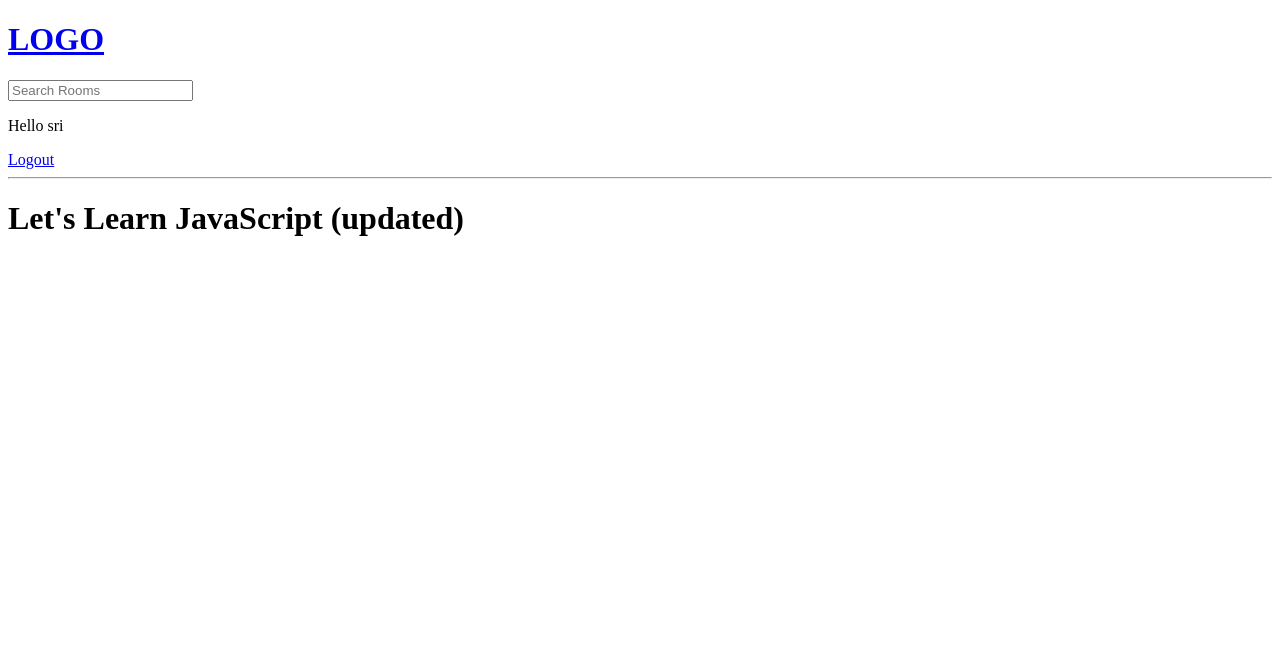
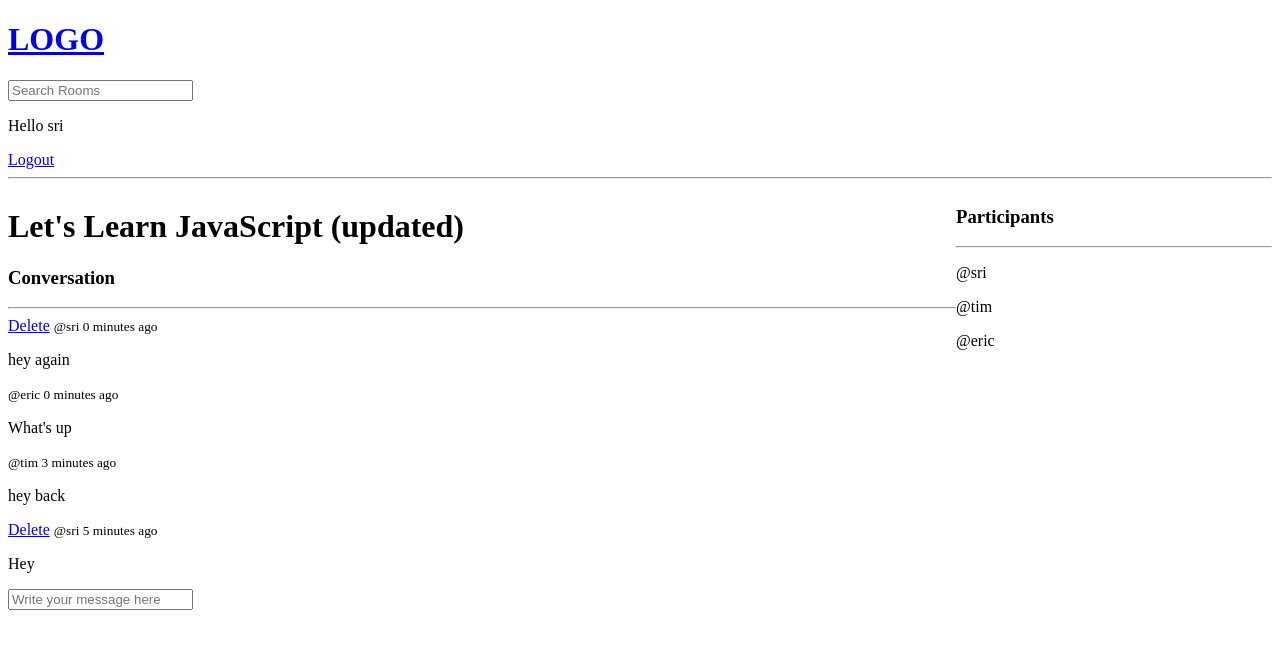
Before and after one commit to srilakshmiranganath/studybud, a Django app: page /room/2/ in a window 1280 px wide. Shown: the top 649 px of the page. Run offline with Django 5.2, Linux system fonts and the light colour scheme; a user stored in the database is signed in; data comes from the database, SQL or seed files in the repository; both versions use the stored data as it was after the commit.

Commit message:
message functionality added

```diff
--- a/base/models.py
+++ b/base/models.py
@@ -13,7 +13,7 @@ class Room(models.Model):
     topic = models.ForeignKey(Topic, on_delete=models.SET_NULL, null=True)
     name = models.CharField(max_length=200)
     description = models.TextField(null=True, blank=True)
-    # participants =
+    participants = models.ManyToManyField(User, related_name='participants', blank=True)
     updated = models.DateTimeField(auto_now=True)
     created = models.DateTimeField(auto_now_add=True)
 
--- a/base/templates/base/room.html
+++ b/base/templates/base/room.html
@@ -1,6 +1,53 @@
 {% extends 'main.html' %}
 
 {% block content %}
-<h1>{{room.name}}</h1>
 
+<style>
+    .room-container{
+        display: grid;
+        grid-template-columns: 3fr 1fr;
+    }
+</style>
+
+<div class="room-container">
+    <div>
+        <h1>{{room.name}}</h1>
+
+        <p>{{room.description}}</p>
+
+        <div class="comment-wrapper">
+            <h3>Conversation</h3>
+            <hr>
+
+            {% for message in room_messages %}
+                <div>
+                    {% if request.user == message.user %}
+                    <a href="{% url 'delete-message' message.id %}">Delete</a>
+                    {% endif %}
+                    <small>@{{message.user}}    {{message.created|timesince}} ago</small>
+                    <p>{{message.body}}</p>
+                </div>
+            {% endfor %}
+        </div>
+
+        {% if request.user.is_authenticated %}
+        <div class="comment-form">
+            <form action="" method="POST">
+                {% csrf_token %}
+                <input type="text" name="body" placeholder="Write your message here" />
+            </form>
+        </div>
+        {% endif %}
+    </div>
+
+    <div>
+        <h3>Participants</h3>
+        <hr>
+        {% for user in participants %}
+            <div>
+                <p>@{{user.username}}</p>
+            </div>
+        {% endfor %}
+    </div>
+</div>
 {% endblock content %}
--- a/base/urls.py
+++ b/base/urls.py
@@ -10,4 +10,5 @@ urlpatterns = [
     path('create-room/', views.createRoom, name="create-room"),
     path('update-room/<str:pk>/', views.updateRoom, name="update-room"),
     path('delete-room/<str:pk>/', views.deleteRoom, name="delete-room"),
+    path('delete-message/<str:pk>/', views.deleteMessage, name="delete-message"),
 ]
--- a/base/views.py
+++ b/base/views.py
@@ -6,7 +6,7 @@ from django.db.models import Q
 from django.contrib.auth.models import User
 from django.contrib.auth import authenticate, login, logout
 from django.contrib.auth.forms import UserCreationForm
-from .models import Room, Topic
+from .models import Room, Topic, Message
 from .forms import RoomForm
 
 # Create your views here.
@@ -75,7 +75,19 @@ def home(request):
 
 def room(request, pk):
     room = Room.objects.get(id=pk)
-    context = {'room':room}
+    room_messages = room.message_set.all().order_by('-created')
+    participants = room.participants.all()
+
+    if request.method == 'POST':
+        room_message = Message.objects.create(
+            user=request.user,
+            room=room,
+            body=request.POST.get('body')
+        )
+        room.participants.add(request.user)
+        return redirect('room', pk=room.id)
+
+    context = {'room':room, 'room_messages' : room_messages, 'participants' : participants}
     return render(request, 'base/room.html', context)
 
 @login_required(login_url='login')
@@ -118,3 +130,15 @@ def deleteRoom(request, pk):
         room.delete()
         return redirect('home')
     return render(request, 'base/delete.html', {'obj':room})
+
+@login_required(login_url='login')
+def deleteMessage(request, pk):
+    message = Message.objects.get(id=pk)
+
+    if request.user != message.user:
+        return HttpResponse('You are not allowed here!')
+
+    if request.method == 'POST':
+        message.delete()
+        return redirect('home')
+    return render(request, 'base/delete.html', {'obj':room})
```
Also changed, not shown: base/migrations/0003_alter_room_options_room_participants.py (added), db.sqlite3.
